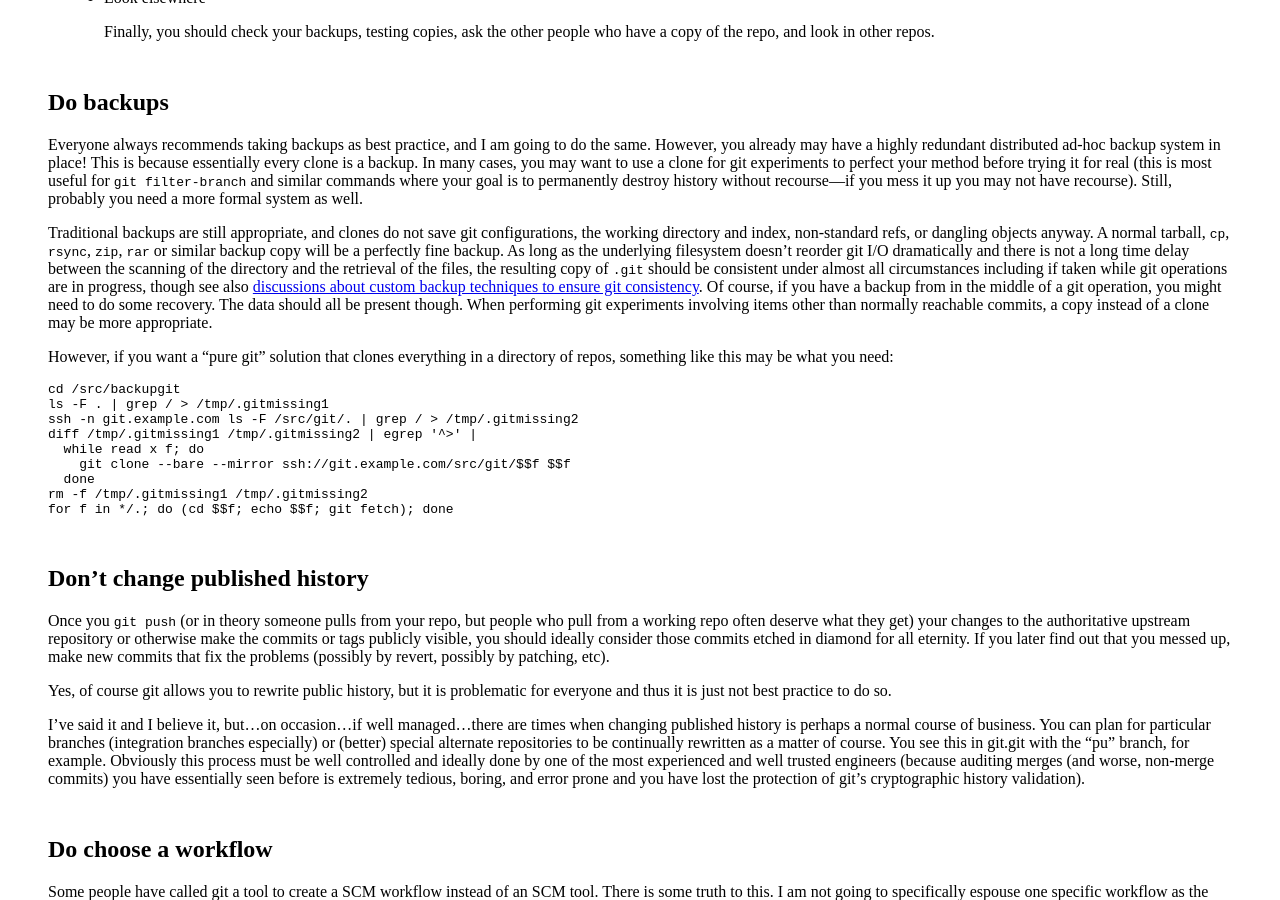
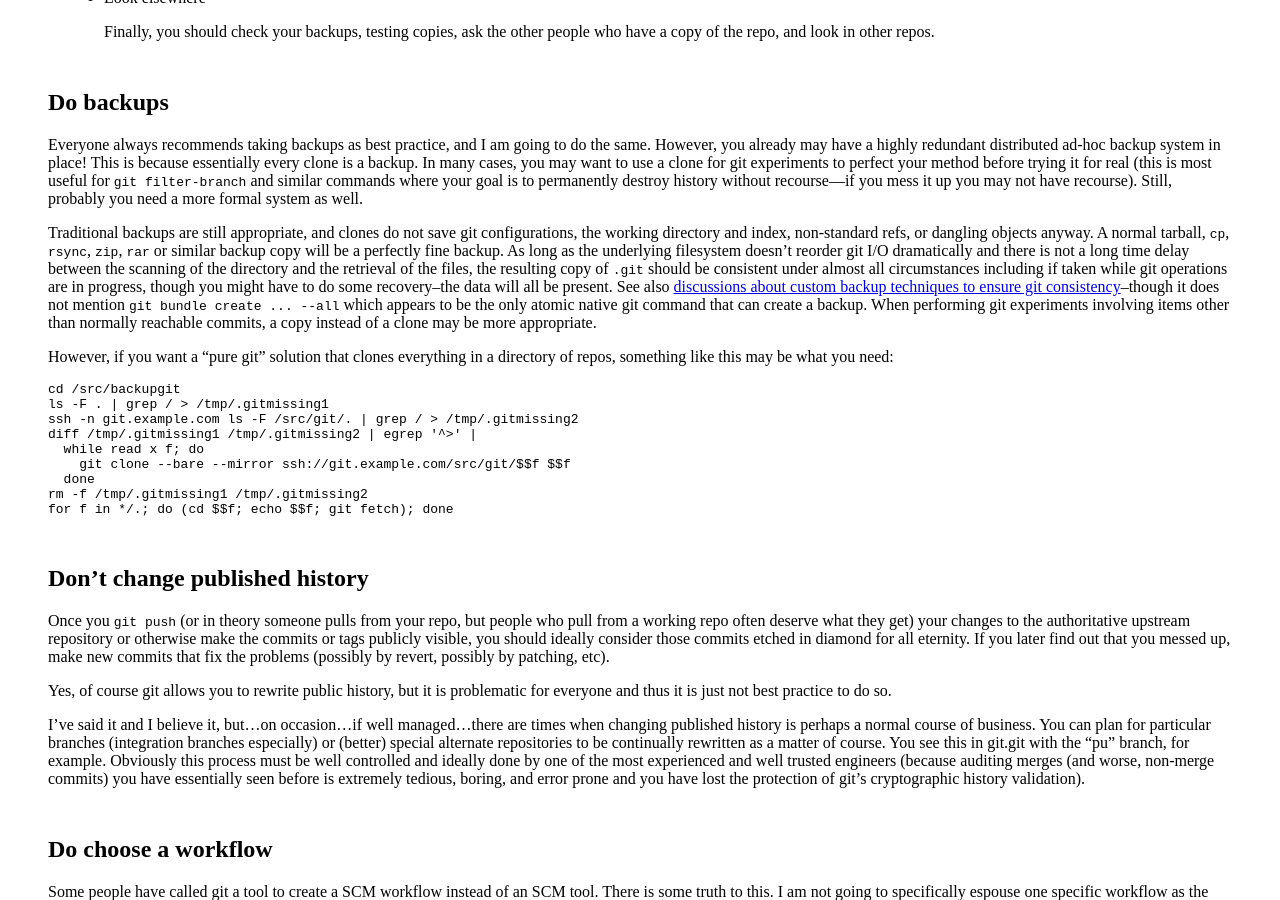
Before and after one commit to SethRobertson/GitBestPractices, a Jekyll site: the page built from index.md, in a window 1280 px wide and 900 px high, scrolled down 2176 px. Built offline with Jekyll 4.4.1, drawn with Linux system fonts in a browser that asks for light colours; Markdown is read by kramdown in place of the engine named in the settings.

Commit message:
gmaine is dead, long live marc.info.

```diff
--- a/index.md
+++ b/index.md
@@ -191,20 +191,20 @@ you need a more formal system as well.
 
 Traditional backups are still appropriate, and clones do not save git
 configurations, the working directory and index, non-standard refs, or
-dangling objects anyway.  A normal tarball, `cp`, `rsync`, `zip`, `rar` or
-similar backup copy will be a perfectly fine backup.  As long as the
-underlying filesystem doesn't reorder git I/O dramatically and there
-is not a long time delay between the scanning of the directory and the
-retrieval of the files, the resulting copy of `.git` should be
+dangling objects anyway.  A normal tarball, `cp`, `rsync`, `zip`,
+`rar` or similar backup copy will be a perfectly fine backup.  As long
+as the underlying filesystem doesn't reorder git I/O dramatically and
+there is not a long time delay between the scanning of the directory
+and the retrieval of the files, the resulting copy of `.git` should be
 consistent under almost all circumstances including if taken while git
-operations are in progress, though see also [discussions about custom
-backup techniques to ensure git
-consistency](http://thread.gmane.org/gmane.comp.version-control.git/168699).
-Of course, if you have a backup from in the middle of a git operation,
-you might need to do some recovery.  The data should all be present
-though.  When performing git experiments involving items other than
-normally reachable commits, a copy instead of a clone may be more
-appropriate.
+operations are in progress, though you might have to do some
+recovery--the data will all be present.  See also [discussions about
+custom backup techniques to ensure git
+consistency](http://marc.info/?l=git&m=136422341014631&w=2)--though it
+does not mention `git bundle create ... --all` which appears to be the
+only atomic native git command that can create a backup.  When
+performing git experiments involving items other than normally
+reachable commits, a copy instead of a clone may be more appropriate.
 
 However, if you want a "pure git" solution that clones everything in
 a directory of repos, something like this may be what you need:
```
